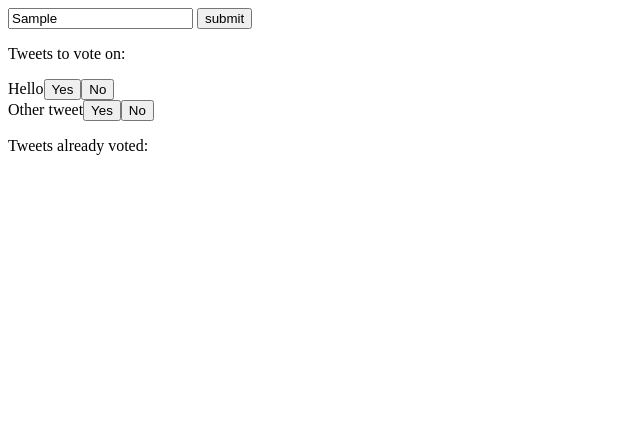
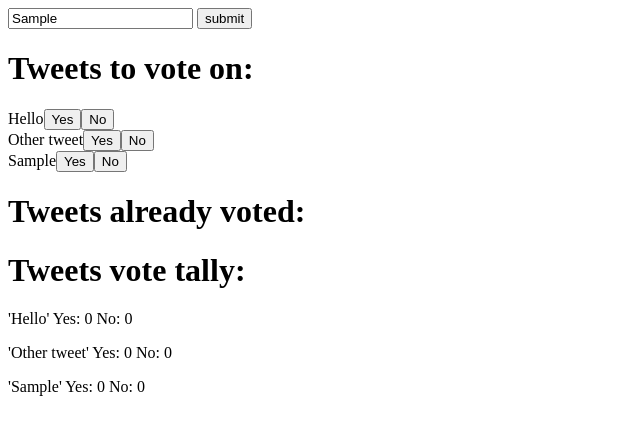
Before and after one commit to AndrewWesterman/VoteDemo, a plain HTML site: page index.html in a window 1280 px wide. Both pictures are taken after typing "Sample" into the empty fields and a click on the button "submit". Shown: the whole page, without its empty margins (0-640 px from the left). Drawn offline with nearby package versions, Linux system fonts and the light colour scheme.

Commit message:
Added voting tally with live updating

```diff
--- a/app.js
+++ b/app.js
@@ -1,17 +1,26 @@
 function main(){
     "use strict";
 
-    var acct1 = {user: "acct1", pass: "pass1", voted: [], toVote: []};
-    var accts = [];
-    var acctNum = 0;
+    var acct1 = {user: "acct1", pass: "pass1", voted: [], toVote: []},
+        accts = [],
+        tweets = [],
+        acctNum = 0;
 
     accts.push(acct1);
+    accts.push({user: "acct2", pass: "pass2", voted: [], toVote: []});
     createTweet("Hello");
     createTweet("Other tweet");
 
     $(".submit").on("click", function(){
-        var text = $(".tweet");
-        createTweet(text);
+        var text = $(".tweet").val(),
+            $tweet = createTweetHTML(text);
+        if(getIndexOfTweet(text, tweets) === -1){
+            $(".vote-queue").append($tweet);
+            createTweet(text);
+        }
+        else{
+            alert("Tweet with this text already being voted on!");
+        }
     });
 
     //Event handler for yes votes
@@ -20,32 +29,49 @@ function main(){
             text = $tweet.find("span").text(),
             toVote = accts[acctNum].toVote,
             voted = accts[acctNum].voted,
-            index = getIndexOfTweet(text,toVote),
-            tweet = toVote[index];
+            usrIndex = getIndexOfTweet(text,toVote),
+            twtIndex = getIndexOfTweet(text, tweets),
+            tweet = toVote[usrIndex];
 
-        toVote.splice(index, 1);
+        //Set user's vote to yes in tweet stack
+        tweets[twtIndex].ballot[acctNum] = 1;
+
+        //Remove tweet from the users voting queue
+        toVote.splice(usrIndex, 1);
         voted.push(tweet);
         $(".voted").append($("<p>").text(text));
         $tweet.remove();
-        alert(voted[voted.length-1].text);
     };
 
     //Event handler for no votes
     var downvoteClick = function(){
         var $tweet = $(this).parent(),
-            text = $tweet.find("span").text();
+            text = $tweet.find("span").text(),
+            toVote = accts[acctNum].toVote,
+            voted = accts[acctNum].voted,
+            usrIndex = getIndexOfTweet(text,toVote),
+            twtIndex = getIndexOfTweet(text, tweets),
+            tweet = toVote[usrIndex];
 
+        //Set user's vote to yes in tweet stack
+        tweets[twtIndex].ballot[acctNum] = 0;
+
+        //Remove tweet from the users voting queue
+        toVote.splice(usrIndex, 1);
+        voted.push(tweet);
         $(".voted").append($("<p>").text(text));
         $tweet.remove();
     };
 
     //Creates tweet object and puts it in each users vote queue
     function createTweet(text){
-        var tweet = {text: text, ballot: []};
+        var tweet = {text: text},
+            tweetBallot = {text: text, ballot: []};
             accts.forEach(function(acct){
-                tweet.ballot.push(2);
+                tweetBallot.ballot.push(2);
                 acct.toVote.push(tweet);
             });
+        tweets.push(tweetBallot);
     }
 
     //Prepares and return a tweet html object
@@ -87,7 +113,31 @@ function main(){
         toVote.forEach(function(tweet){
             $(".vote-queue").append(createTweetHTML(tweet.text));
         });
-    })(acct1);
+    })(accts[acctNum]);
+
+    //shows all current tweets and the vote tally for each
+    //TODO: Change this do alter the contents of HTML tags and not just rewrite it every time
+    setInterval(function(){
+        var yay,
+            nay;
+        $(".vote-tweet").remove();
+        tweets.forEach(function(tweet){
+            yay=0;
+            nay=0;
+            tweet.ballot.forEach(function(vote){
+                if(vote === 0){
+                    nay++;
+                }
+                if(vote === 1){
+                    yay++;
+                }
+            });
+            $(".tweets").append(
+                $("<p>").text("'"+tweet.text+"' Yes: "+yay+" No: "+nay).addClass("vote-tweet")
+            );
+        });
+
+    }, 500);
 }
 
 $(document).ready(main);
--- a/index.html
+++ b/index.html
@@ -9,11 +9,15 @@
     <button class="submit">submit</button>
     <main>
         <div class="vote-queue">
-            <p>Tweets to vote on:</p>
+            <h1>Tweets to vote on: </h1>
 
         </div>
         <div class="voted">
-            <p>Tweets already voted:</p>
+            <h1>Tweets already voted: </h1>
+
+        </div>
+        <div class="tweets">
+            <h1>Tweets vote tally: </h1>
 
         </div>
     </main>
```
